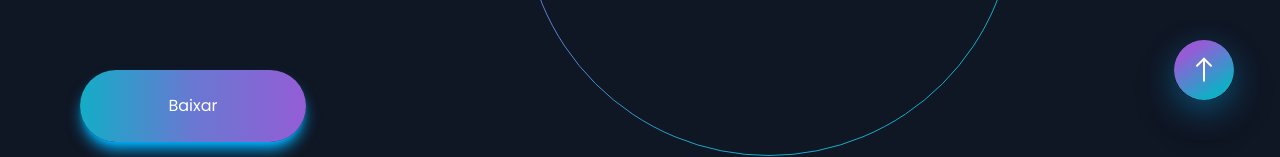
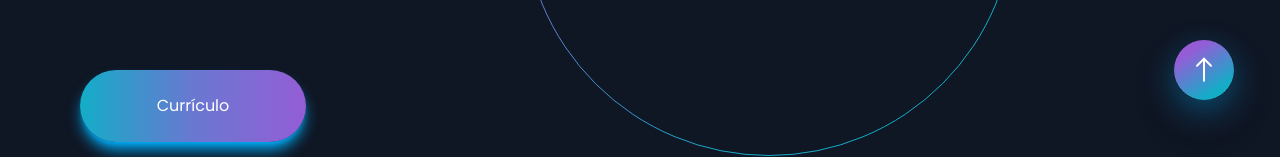
Before and after one commit to Brunno-costa27/portfolio, a React (Vite) app: page / in a window 1280 px wide. Shown: the part 644-801 px from the top of the page. Built offline with nearby package versions, Linux system fonts and the light colour scheme.

Commit message:
feat: update

```diff
--- a/src/components/Main.jsx
+++ b/src/components/Main.jsx
@@ -47,7 +47,7 @@ export function Main(){
                     type='button'
                     onClick={handleDownload}
                     className="flex shadow-lg shadow-[#00B2FF]  justify-center items-center p-3 lg:p-6 lg:w-[226px] w-full  rounded-full bg-gradient-to-r from-[#13ADC7] via-[#6978D1] via- to-[#945DD6] hover:opacity-90 ">
-                    Baixar
+                    Currículo
                 </button>
 
                 </div>
```
